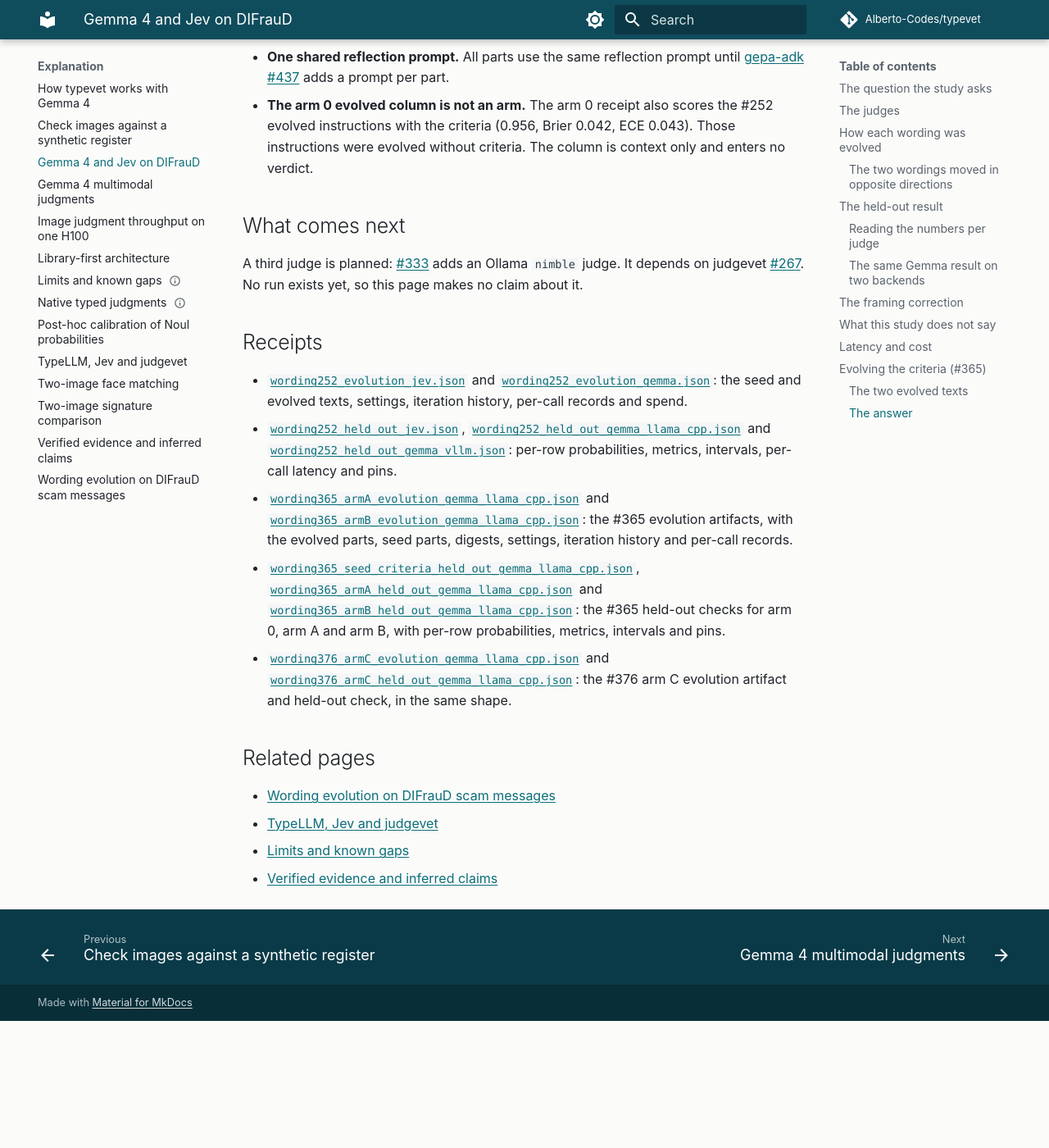
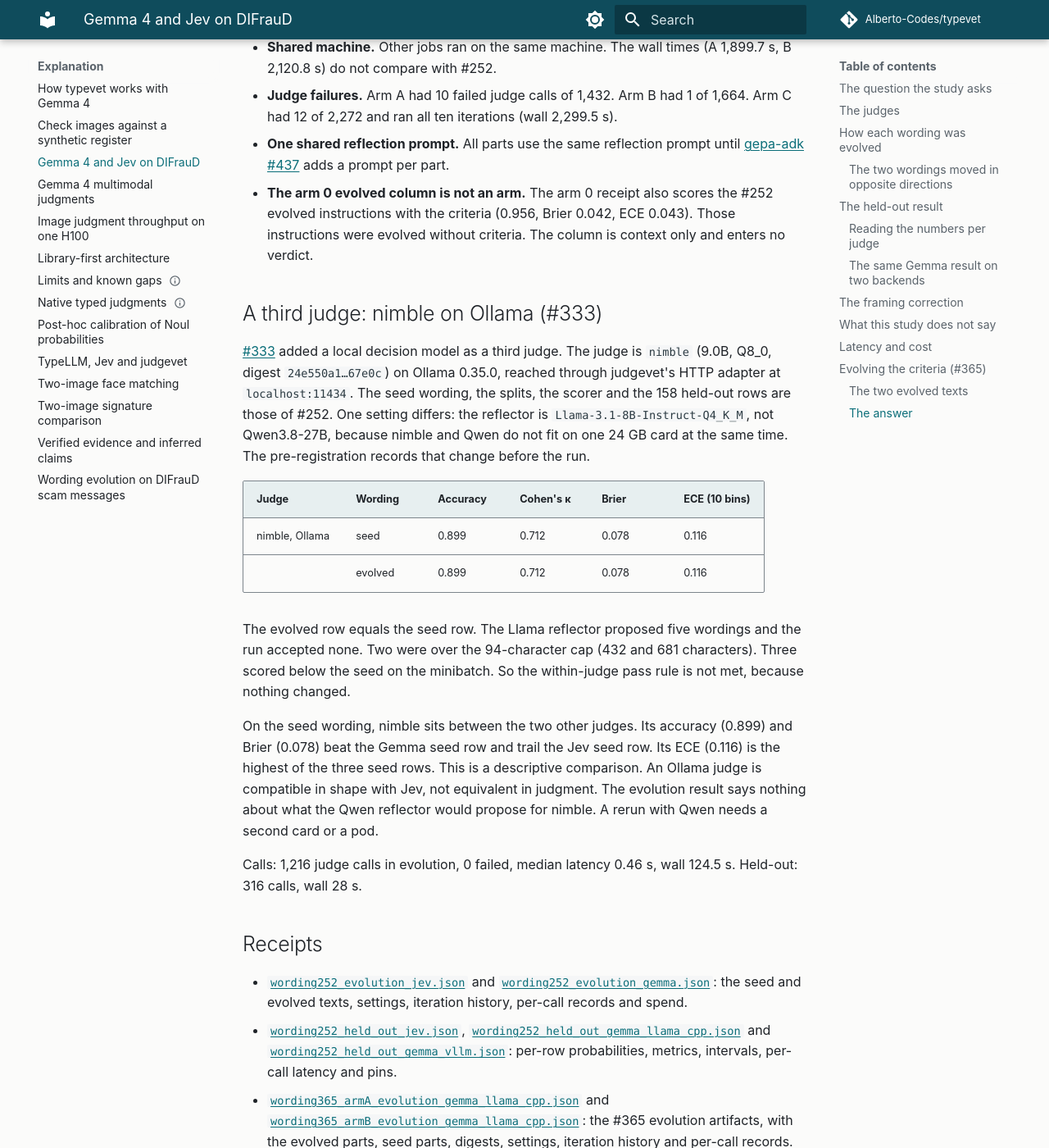
Before and after one commit to Alberto-Codes/typevet, an MkDocs documentation site: the page built from docs/explanation/gemma-and-jev-difraud.md, in a window 1280 px wide and 1400 px high, scrolled down 10045 px. Shown: the whole window at 82% size. Built offline with MkDocs 1.6.1 and Material for MkDocs 9.7.7, drawn with Linux system fonts in a browser that asks for light colours; comment, search, counter and statistics services are not loaded; before the commit the page ends 11290 px from its top, so only the background shows below that; some of the changed text lies outside the part shown.

Commit message:
docs(explanation): record the #333 nimble judge run beside the #252 judges
One pre-registered run puts nimble on Ollama 0.35.0 beside Jev and
Gemma 4 on the DIFrauD seed wording: accuracy 0.899, kappa 0.712,
Brier 0.078, ECE 0.116 on the 158 held-out rows. The Llama 3.1 8B
reflector, used because nimble and Qwen do not fit one 24 GB card at
once, proposed five wordings and the run accepted none, so the evolved
row equals the seed row and the within-judge rule is not met. The
page gives the judge row, the held-out table and the receipts.

Closes #333
Refs #252, #108

Co-Authored-By: Claude Fable 5.1 <noreply@anthropic.com>
Claude-Session: https://claude.ai/code/session_014XgEGEaFzhfNvCY6eVZJC6

```diff
--- a/docs/explanation/gemma-and-jev-difraud.md
+++ b/docs/explanation/gemma-and-jev-difraud.md
@@ -43,6 +43,7 @@ The #252 design asks that each quant be reported as its own judge.
 | Jev | Requested `jev-latest`, reported `jev-1.13.0` | Hosted, `https://api.typesafe.ai`, through judgevet | Not published | Not applicable (Jev HTTP) |
 | Gemma 4 31B, llama.cpp | Alias `gemma-4-31b-kv9-q4km-mm` | Local llama.cpp, build `b11277-eae11d221` | File `gemma-4-31b-24gib-kv9-decoder.gguf`, ftype `Q2_K - Medium` | `native_gemma4_turn`, probed |
 | Gemma 4 31B, vLLM | `google/gemma-4-31B-it`, revision `842da379` | vLLM v0.30.0 on one rented H100 | BF16 | `native_gemma4_turn`, probed |
+| nimble, Ollama (#333) | Requested `nimble`, digest `24e550a1…67e0c` | Local Ollama 0.35.0, through judgevet's HTTP adapter | 9.0B, Q8_0 GGUF | Not applicable (Ollama HTTP) |
 
 The `q4km` in the llama.cpp alias does not describe the decoder weights. The
 server reports the ftype `Q2_K - Medium` for that alias.
@@ -342,13 +343,36 @@ is.
   0.043). Those instructions were evolved without criteria. The column is
   context only and enters no verdict.
 
-## What comes next
+## A third judge: nimble on Ollama (#333)
 
-A third judge is planned:
-[#333](https://github.com/Alberto-Codes/typevet/issues/333) adds an Ollama
-`nimble` judge. It depends on judgevet
-[#267](https://github.com/Alberto-Codes/judgevet/issues/267). No run exists
-yet, so this page makes no claim about it.
+[#333](https://github.com/Alberto-Codes/typevet/issues/333) added a local
+decision model as a third judge. The judge is `nimble` (9.0B, Q8_0, digest
+`24e550a1…67e0c`) on Ollama 0.35.0, reached through judgevet's HTTP adapter
+at `localhost:11434`. The seed wording, the splits, the scorer and the 158
+held-out rows are those of #252. One setting differs: the reflector is
+`Llama-3.1-8B-Instruct-Q4_K_M`, not Qwen3.8-27B, because nimble and Qwen do
+not fit on one 24 GB card at the same time. The pre-registration records
+that change before the run.
+
+| Judge | Wording | Accuracy | Cohen's κ | Brier | ECE (10 bins) |
+|---|---|---|---|---|---|
+| nimble, Ollama | seed | 0.899 | 0.712 | 0.078 | 0.116 |
+| | evolved | 0.899 | 0.712 | 0.078 | 0.116 |
+
+The evolved row equals the seed row. The Llama reflector proposed five
+wordings and the run accepted none. Two were over the 94-character cap
+(432 and 681 characters). Three scored below the seed on the minibatch. So
+the within-judge pass rule is not met, because nothing changed.
+
+On the seed wording, nimble sits between the two other judges. Its accuracy
+(0.899) and Brier (0.078) beat the Gemma seed row and trail the Jev seed row.
+Its ECE (0.116) is the highest of the three seed rows. This is a descriptive
+comparison. An Ollama judge is compatible in shape with Jev, not equivalent
+in judgment. The evolution result says nothing about what the Qwen reflector
+would propose for nimble. A rerun with Qwen needs a second card or a pod.
+
+Calls: 1,216 judge calls in evolution, 0 failed, median latency 0.46 s, wall
+124.5 s. Held-out: 316 calls, wall 28 s.
 
 ## Receipts
 
@@ -377,6 +401,10 @@ yet, so this page makes no claim about it.
   and
   [`wording376_armC_held_out_gemma_llama_cpp.json`](https://github.com/Alberto-Codes/typevet/blob/main/evals/fixtures/difraud/receipts/wording376_armC_held_out_gemma_llama_cpp.json):
   the #376 arm C evolution artifact and held-out check, in the same shape.
+- [`wording333_ollama_evolution.json`](https://github.com/Alberto-Codes/typevet/blob/main/evals/fixtures/difraud/receipts/wording333_ollama_evolution.json)
+  and
+  [`wording333_ollama_held_out.json`](https://github.com/Alberto-Codes/typevet/blob/main/evals/fixtures/difraud/receipts/wording333_ollama_held_out.json):
+  the #333 nimble run, with the Ollama version and the model digest.
 
 ## Related pages
 
```
Also changed, not shown: 2 other files.
